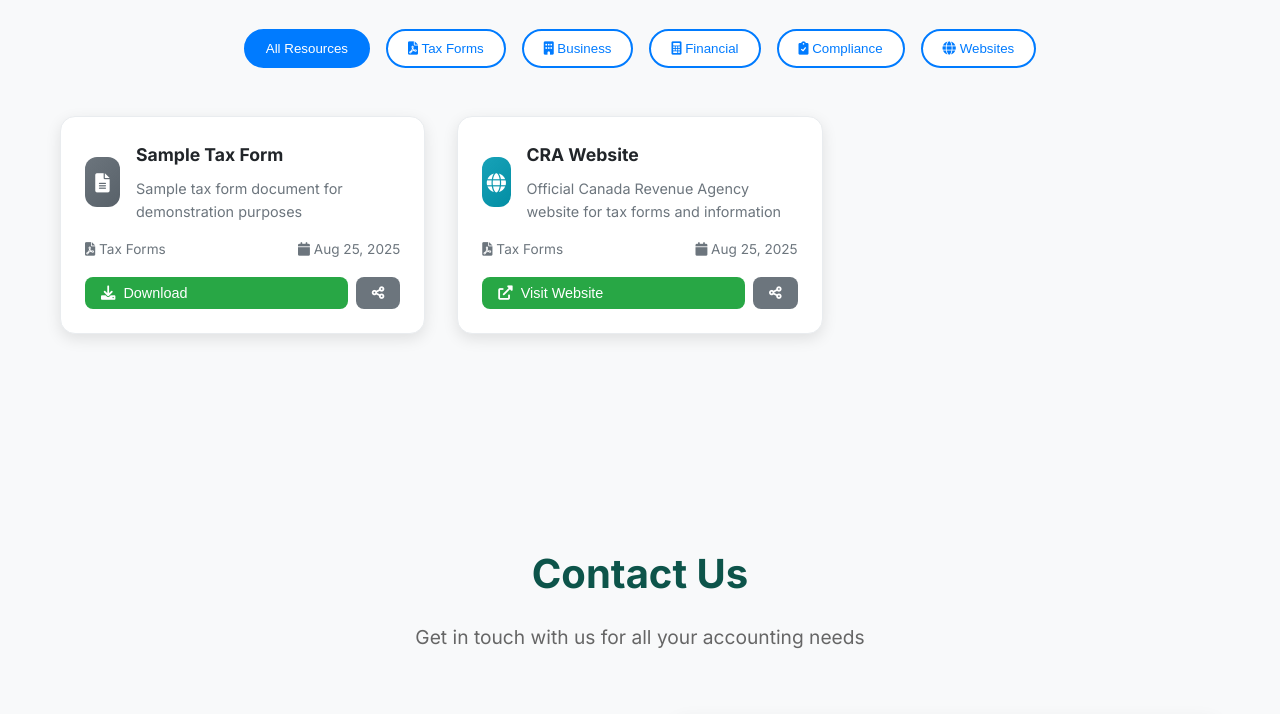
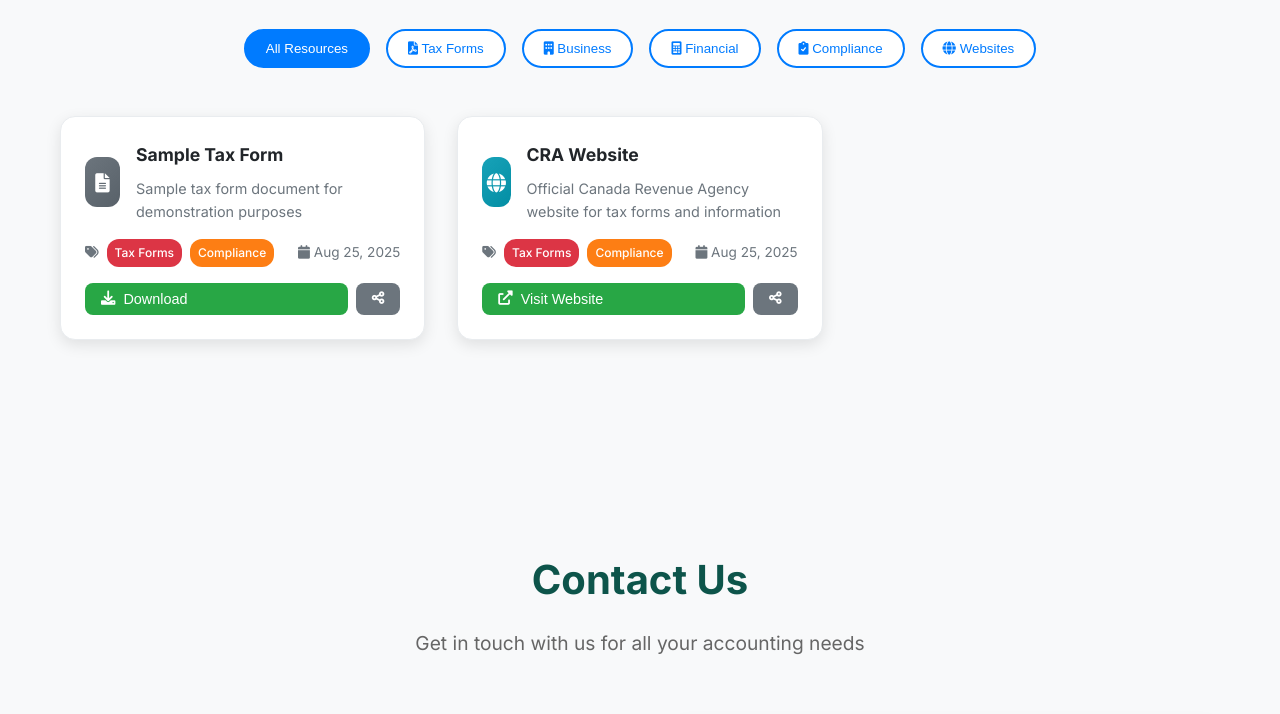
Before and after one commit to GoomerJaspartap/ISG_CPA, a plain HTML site: page index.html in a window 1280 px wide. Shown: the part 3009-3723 px from the top of the page. Drawn offline with Linux system fonts and the light colour scheme.

Commit message:
resource section

```diff
--- a/resources/resources.json
+++ b/resources/resources.json
@@ -4,7 +4,7 @@
       "id": 1,
       "name": "Sample Tax Form",
       "description": "Sample tax form document for demonstration purposes",
-      "category": "tax",
+      "category": ["tax", "compliance"],
       "fileType": "TXT",
       "fileName": "sample-tax-form.txt"
     },
@@ -12,7 +12,7 @@
       "id": 2,
       "name": "CRA Website",
       "description": "Official Canada Revenue Agency website for tax forms and information",
-      "category": "tax",
+      "category": ["tax", "compliance"],
       "fileType": "WEBSITE",
       "fileName": "",
       "downloadUrl": "https://www.canada.ca/en/revenue-agency.html"
--- a/script.js
+++ b/script.js
@@ -560,11 +560,16 @@ class ResourcesManager {
 
     getFilteredResources() {
         return this.resources.filter(resource => {
-            const matchesCategory = this.currentCategory === 'all' || resource.category === this.currentCategory;
+            // Handle multiple categories (array) or single category (string)
+            const resourceCategories = Array.isArray(resource.category) ? resource.category : [resource.category];
+
+            const matchesCategory = this.currentCategory === 'all' ||
+                resourceCategories.includes(this.currentCategory);
+
             const matchesSearch = this.searchQuery === '' ||
                 resource.name.toLowerCase().includes(this.searchQuery) ||
                 resource.description.toLowerCase().includes(this.searchQuery) ||
-                resource.category.toLowerCase().includes(this.searchQuery);
+                resourceCategories.some(cat => cat.toLowerCase().includes(this.searchQuery));
 
             return matchesCategory && matchesSearch;
         });
@@ -572,9 +577,15 @@ class ResourcesManager {
 
     createResourceCard(resource) {
         const fileTypeInfo = this.fileTypes[resource.fileType] || {};
-        const categoryInfo = this.categories[resource.category] || {};
         const iconClass = fileTypeInfo.icon || resource.icon || 'fas fa-file';
         const iconColor = fileTypeInfo.color || '#6c757d';
+
+        // Handle multiple categories
+        const resourceCategories = Array.isArray(resource.category) ? resource.category : [resource.category];
+        const categoryLabels = resourceCategories.map(cat => {
+            const categoryInfo = this.categories[cat] || {};
+            return categoryInfo.name || cat;
+        }).join(', ');
 
         // Determine if it's a website or downloadable file
         const isWebsite = resource.fileType === 'WEBSITE';
@@ -598,7 +609,13 @@ class ResourcesManager {
                     </div>
                 </div>
                 <div class="resource-meta">
-                    <span><i class="${categoryInfo.icon || 'fas fa-tag'}"></i> ${categoryInfo.name || resource.category}</span>
+                    <span class="categories-display">
+                        <i class="fas fa-tags"></i>
+                        ${resourceCategories.map(cat => {
+                            const categoryInfo = this.categories[cat] || {};
+                            return `<span class="category-tag" style="background: ${this.getCategoryColor(cat)}">${categoryInfo.name || cat}</span>`;
+                        }).join('')}
+                    </span>
                     <span><i class="fas fa-calendar"></i> ${this.formatDate(resource.dateAdded)}</span>
                 </div>
                 <div class="resource-actions">
@@ -631,6 +648,17 @@ class ResourcesManager {
         const i = Math.floor(Math.log(bytes) / Math.log(k));
 
         return parseFloat((bytes / Math.pow(k, i)).toFixed(1)) + ' ' + sizes[i];
+    }
+
+    getCategoryColor(category) {
+        const colorMap = {
+            'tax': '#dc3545',
+            'business': '#007bff',
+            'financial': '#28a745',
+            'compliance': '#fd7e14',
+            'website': '#17a2b8'
+        };
+        return colorMap[category] || '#6c757d';
     }
 
     formatDate(dateString) {
--- a/styles.css
+++ b/styles.css
@@ -828,6 +828,24 @@ body {
     color: #6c757d;
 }
 
+.categories-display {
+    display: flex;
+    align-items: center;
+    gap: 0.5rem;
+    flex-wrap: wrap;
+}
+
+.category-tag {
+    display: inline-block;
+    padding: 4px 8px;
+    border-radius: 12px;
+    font-size: 0.75rem;
+    font-weight: 500;
+    color: white;
+    text-transform: capitalize;
+    white-space: nowrap;
+}
+
 .resource-actions {
     display: flex;
     gap: 0.5rem;
```
Also changed, not shown: 1 other file.
